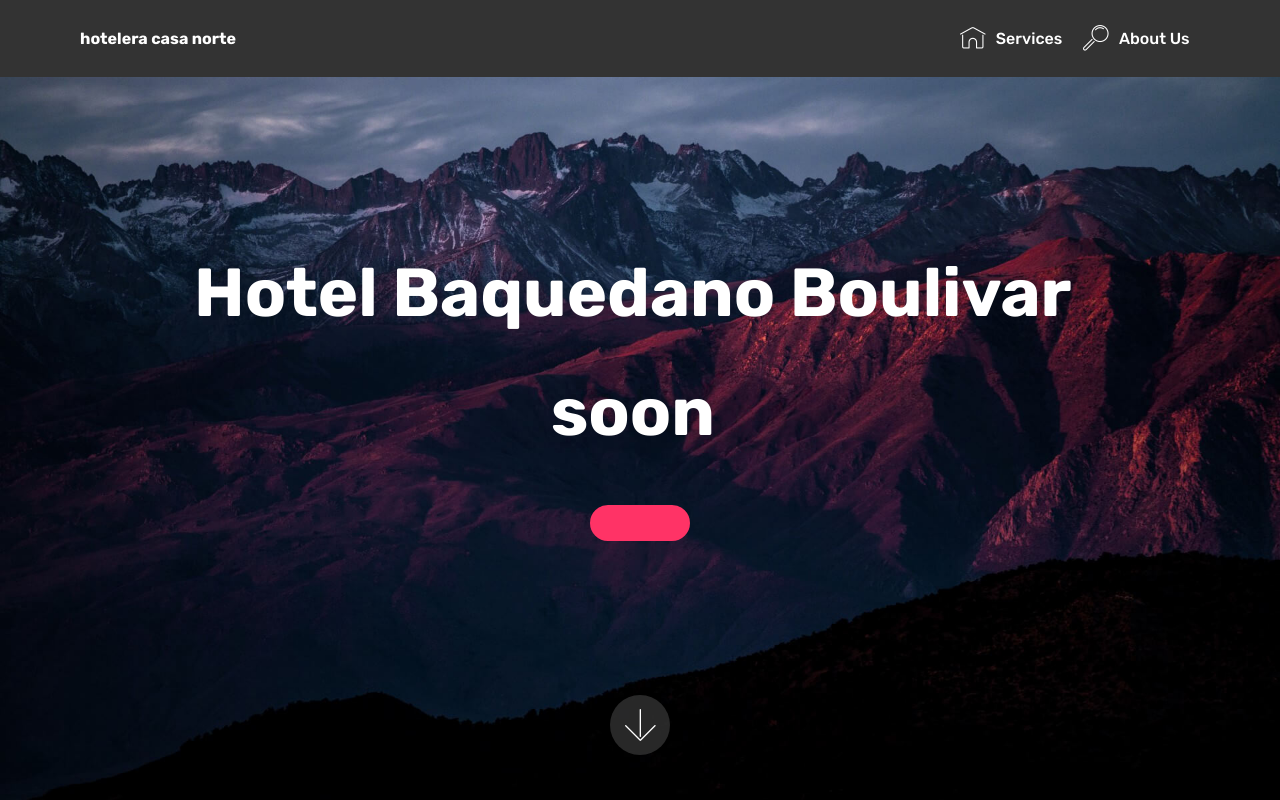
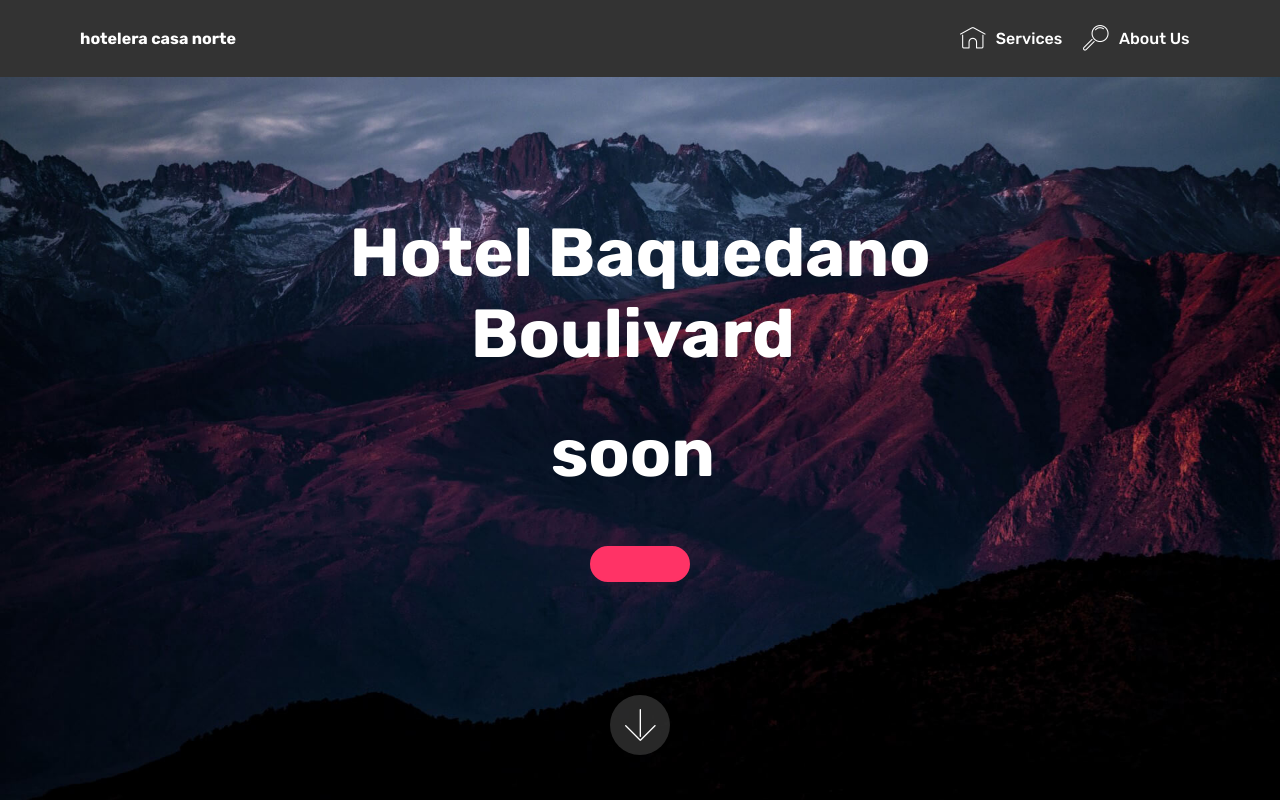
Before and after one commit to mohaelmouden/spartelway, a plain HTML site: page index.html in a window 1280 px wide. Drawn offline with Linux system fonts and the light colour scheme; files whose address does not match are found by name.

Commit message:
create github pages

```diff
--- a/index.html
+++ b/index.html
@@ -59,7 +59,7 @@
     </nav>
 </section>
 
-<section class="engine"><a href="https://mobirise.me/m">web design templates</a></section><section class="cid-qRcMXqBPIT mbr-fullscreen mbr-parallax-background" id="header2-f">
+<section class="engine"><a href="https://mobirise.me/d">website maker</a></section><section class="cid-qRcMXqBPIT mbr-fullscreen mbr-parallax-background" id="header2-f">
 
 
 
@@ -69,7 +69,7 @@
         <div class="row justify-content-md-center">
             <div class="mbr-white col-md-10">
                 <h1 class="mbr-section-title mbr-bold pb-3 mbr-fonts-style display-1">
-                    Hotel Baquedano Boulivar&nbsp;</h1>
+                    Hotel Baquedano Boulivard&nbsp;</h1>
 
                 <p class="mbr-text pb-3 mbr-fonts-style display-1"><strong>soon&nbsp;</strong></p>
                 <div class="mbr-section-btn"><a class="btn btn-md btn-secondary display-4" href="index.html"></a></div>
```
Also changed, not shown: 1 other file.
